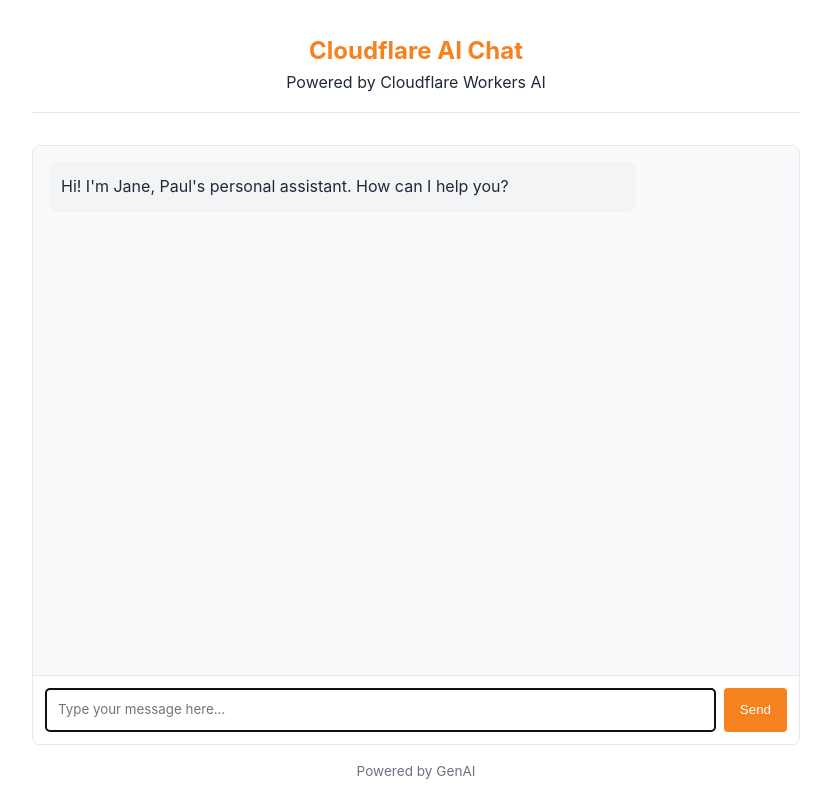
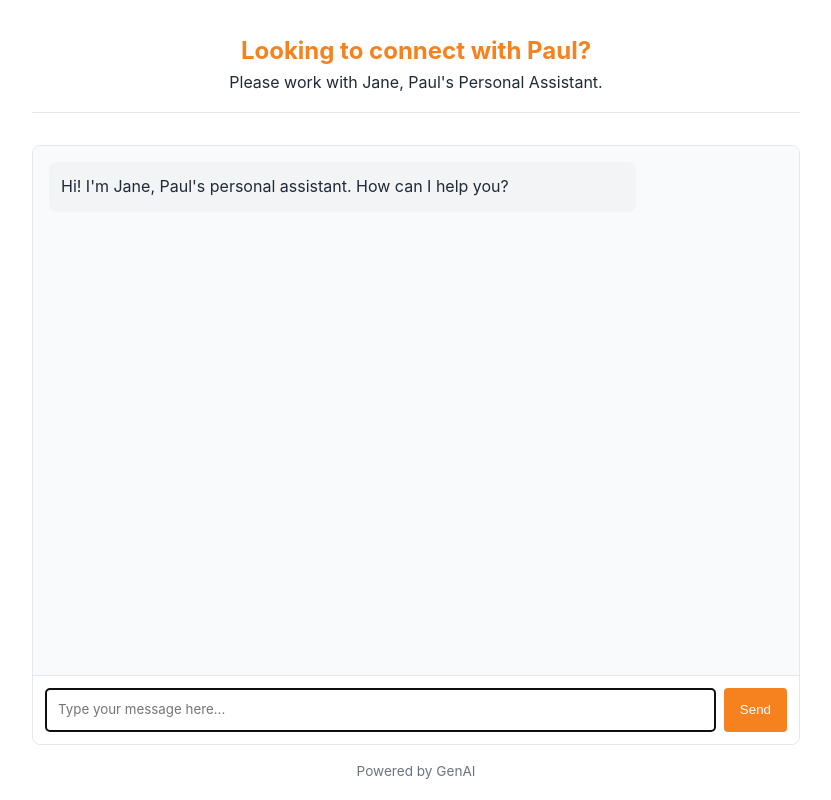
Before and after one commit to Ganfolf/personal-assistant-v2, a website: page public/index.html in a window 1280 px wide. Shown: the whole page, without its empty margins (224-1055 px from the left). Drawn offline with Linux system fonts and the light colour scheme.

Commit message:
Update index.html

```diff
--- a/public/index.html
+++ b/public/index.html
@@ -138,8 +138,8 @@
   </head>
   <body>
     <header>
-      <h1>Cloudflare AI Chat</h1>
-      <p>Powered by Cloudflare Workers AI</p>
+      <h1>Looking to connect with Paul?</h1>
+      <p>Please work with Jane, Paul's Personal Assistant.</p>
     </header>
 
     <div class="chat-container">
```
